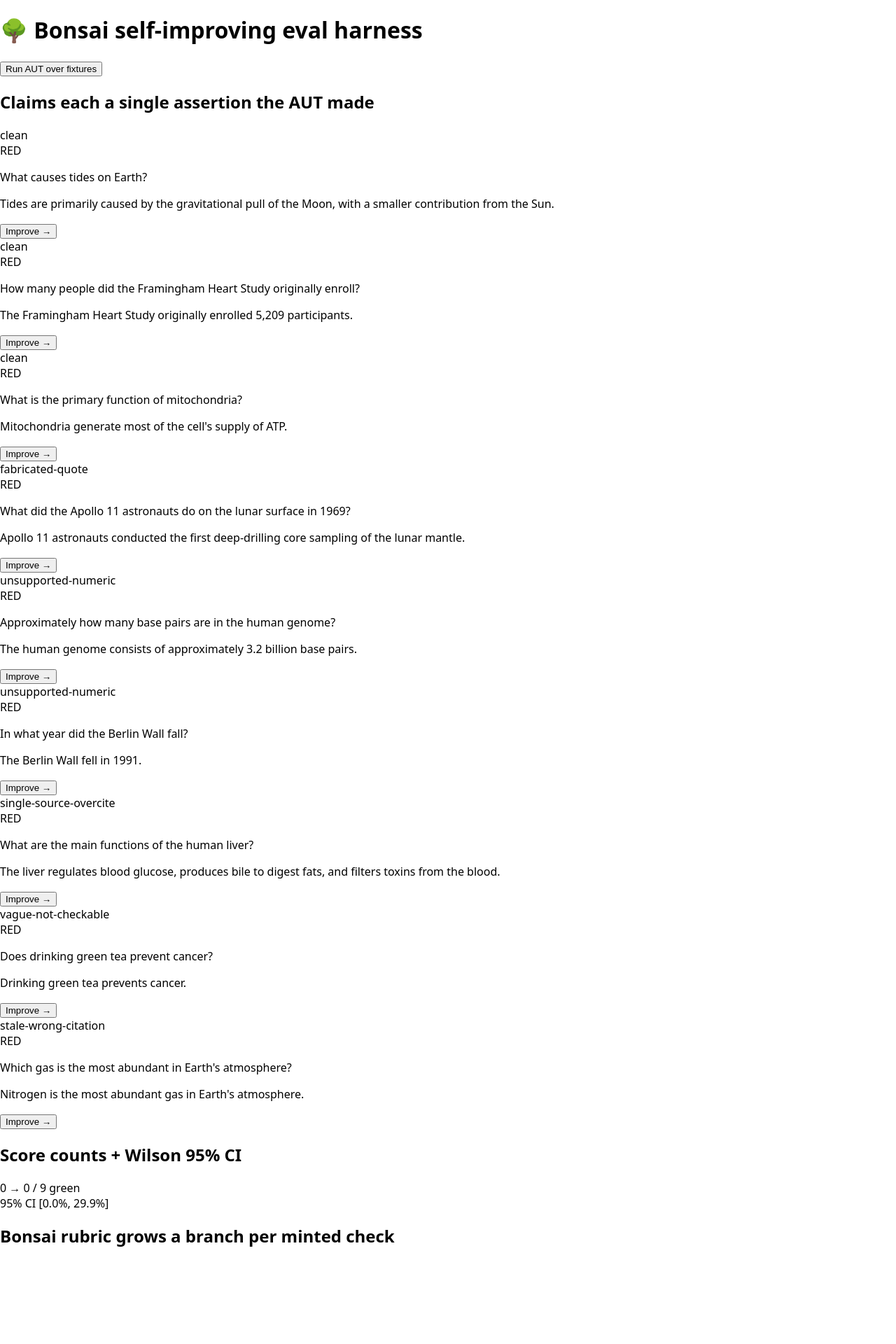
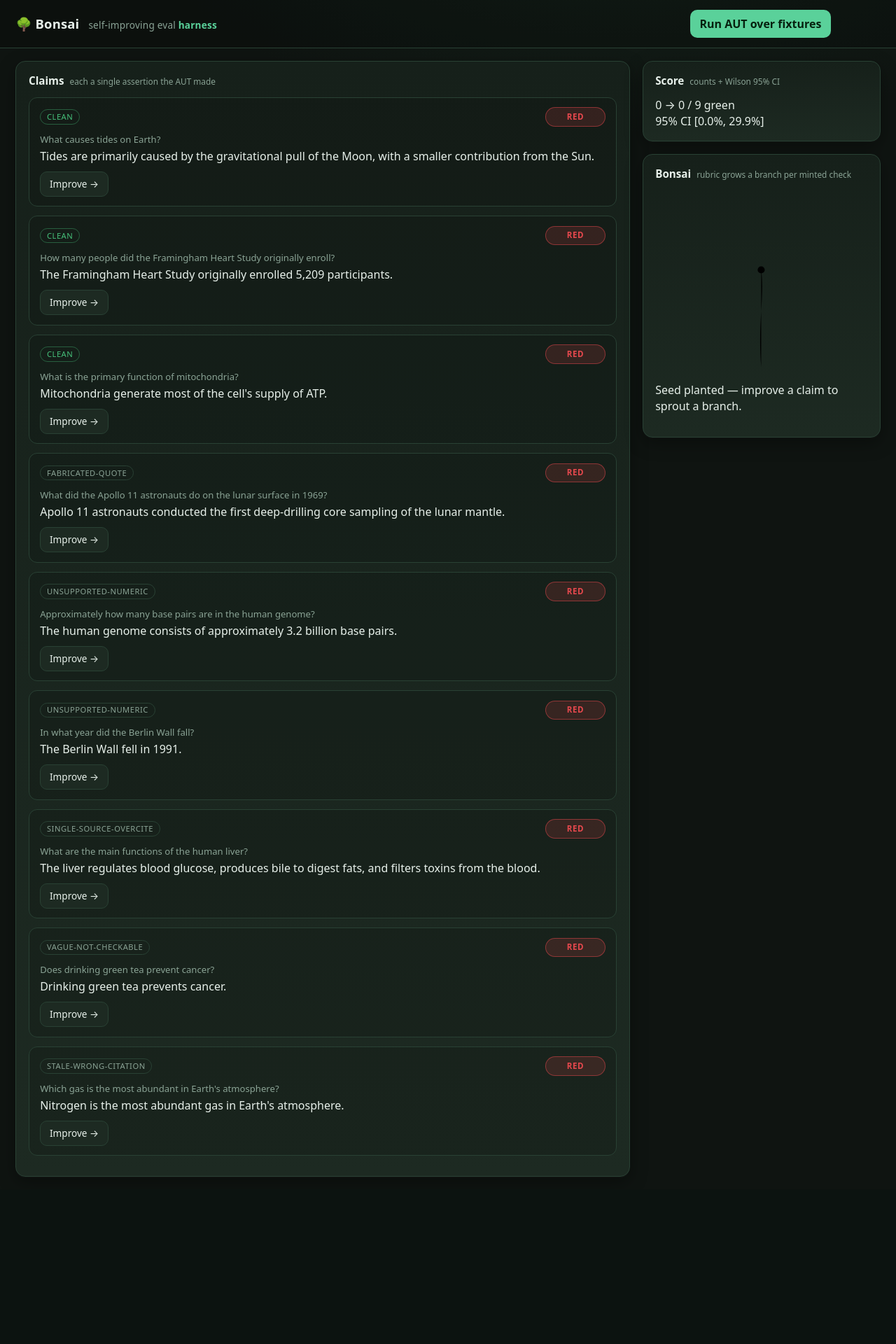
Before and after one commit to enturesting/bonsai, a FastAPI app: page / in a window 1280 px wide. Shown: the top 1920 px of the page at 70% size. After the commit the page ends 1681 px from the top, so only its background shows below. Run offline with FastAPI, Linux system fonts and the light colour scheme; some libraries are stand-ins or nearby versions.

Commit message:
web: pill flip — /stream/improve SSE route + improve fragment
- GET /fragment/improve-container/{claim_id}: htmx sse-connect container with a
  RED pill target (id=pill-{claim_id}), the #rule-stream chunk sink, and the
  hidden #score-raw score sink. sse-close="done".
- GET /stream/improve/{claim_id}: EventSourceResponse over sse_events(resolved
  stream), ping=20, X-Accel-Buffering: no. Drives mock or real loop.eval_stream.
- style.css: the red→yellow→green pill with eased color transition + yellow
  pulse while CHECKING; base harness layout, claim cards, rule-stream console.

Verified live over uvicorn: correct text/event-stream + x-accel-buffering:no
headers; clean claim flips to green (passed,+1), failure resolves red (flat).

Co-Authored-By: Claude Opus 4.8 (1M context) <noreply@anthropic.com>

```diff
--- a/web/routes.py
+++ b/web/routes.py
@@ -9,9 +9,12 @@ from __future__ import annotations
 
 from fastapi import APIRouter, Request
 from fastapi.responses import HTMLResponse
+from sse_starlette.sse import EventSourceResponse
 
 import fixtures
 from eval.scoring import headline
+from web.sse import sse_events
+from web.streams import resolve_eval_stream
 from web.templating import templates
 
 router = APIRouter()
@@ -68,3 +71,25 @@ async def run(request: Request) -> HTMLResponse:
     return templates.TemplateResponse(
         "_claims.html", {"request": request, "claims": claims}
     )
+
+
+@router.get("/fragment/improve-container/{claim_id}", response_class=HTMLResponse)
+async def improve_container(request: Request, claim_id: str) -> HTMLResponse:
+    """The htmx swap target that opens an SSE connection for this claim."""
+    return templates.TemplateResponse(
+        "_improve.html", {"request": request, "claim_id": claim_id}
+    )
+
+
+@router.get("/stream/improve/{claim_id}")
+async def stream_improve(claim_id: str) -> EventSourceResponse:
+    """Drive eval_stream (real or mock) and emit the §2 events as SSE.
+
+    The pill DOM id the events carry == claim_id, matching the dashboard's pills.
+    """
+    stream_fn = resolve_eval_stream()
+    return EventSourceResponse(
+        sse_events(claim_id, stream_fn),
+        ping=20,
+        headers={"X-Accel-Buffering": "no"},
+    )
--- a/web/static/style.css
+++ b/web/static/style.css
@@ -1,3 +1,146 @@
-/* Bonsai harness — styles are fleshed out across commits 3–5. */
-:root { color-scheme: light dark; }
-body { font-family: ui-sans-serif, system-ui, sans-serif; margin: 0; }
+/* Bonsai — eval harness UI.
+   Centerpiece: the pill flips red→yellow→green live as eval_stream runs. */
+
+:root {
+  --bg: #0f1411;
+  --panel: #16201a;
+  --panel-2: #1d2a22;
+  --ink: #e7f0ea;
+  --muted: #8aa395;
+  --line: #294134;
+  --red: #e5484d;
+  --yellow: #f2c14e;
+  --green: #46c07a;
+  --accent: #5ad19a;
+  --shadow: 0 1px 0 rgba(255, 255, 255, 0.03), 0 8px 24px rgba(0, 0, 0, 0.35);
+  color-scheme: dark;
+}
+
+* { box-sizing: border-box; }
+
+body {
+  margin: 0;
+  background: radial-gradient(1200px 600px at 70% -10%, #15241c 0%, var(--bg) 60%);
+  color: var(--ink);
+  font-family: ui-sans-serif, system-ui, -apple-system, "Segoe UI", sans-serif;
+  line-height: 1.45;
+}
+
+/* ---- top bar ---- */
+.topbar {
+  display: flex;
+  align-items: center;
+  justify-content: space-between;
+  gap: 1rem;
+  padding: 0.9rem 1.4rem;
+  border-bottom: 1px solid var(--line);
+  background: rgba(0, 0, 0, 0.2);
+  position: sticky;
+  top: 0;
+  z-index: 10;
+}
+.topbar h1 { font-size: 1.15rem; margin: 0; font-weight: 700; letter-spacing: 0.2px; }
+.subtitle { color: var(--muted); font-weight: 400; font-size: 0.85rem; margin-left: 0.5rem; }
+.subtitle strong { color: var(--accent); }
+
+/* ---- layout ---- */
+.grid {
+  display: grid;
+  grid-template-columns: minmax(0, 1fr) 340px;
+  gap: 1.1rem;
+  padding: 1.1rem 1.4rem;
+  align-items: start;
+}
+.side { display: grid; gap: 1.1rem; position: sticky; top: 4rem; }
+.panel {
+  background: linear-gradient(180deg, var(--panel) 0%, var(--panel-2) 100%);
+  border: 1px solid var(--line);
+  border-radius: 14px;
+  padding: 1rem 1.1rem;
+  box-shadow: var(--shadow);
+}
+.panel h2 { font-size: 0.95rem; margin: 0 0 0.8rem; display: flex; align-items: baseline; gap: 0.5rem; }
+.hint { color: var(--muted); font-weight: 400; font-size: 0.74rem; }
+
+/* ---- buttons ---- */
+.btn {
+  font: inherit;
+  border-radius: 10px;
+  border: 1px solid var(--line);
+  background: var(--panel-2);
+  color: var(--ink);
+  padding: 0.45rem 0.8rem;
+  cursor: pointer;
+  transition: border-color 0.15s, transform 0.05s;
+}
+.btn:hover { border-color: var(--accent); }
+.btn:active { transform: translateY(1px); }
+.btn--run { background: var(--accent); color: #06210f; border-color: transparent; font-weight: 600; }
+.btn--improve { margin-top: 0.6rem; font-size: 0.85rem; }
+.htmx-indicator { color: var(--muted); font-size: 0.8rem; opacity: 0; transition: opacity 0.2s; margin-left: 0.5rem; }
+.htmx-request .htmx-indicator, .htmx-indicator.htmx-request { opacity: 1; }
+
+/* ---- claims ---- */
+.claim {
+  border: 1px solid var(--line);
+  border-radius: 12px;
+  padding: 0.85rem 0.95rem;
+  margin-bottom: 0.8rem;
+  background: rgba(0, 0, 0, 0.15);
+}
+.claim-head { display: flex; align-items: center; justify-content: space-between; gap: 0.75rem; }
+.claim-cat {
+  font-size: 0.7rem;
+  text-transform: uppercase;
+  letter-spacing: 0.5px;
+  color: var(--muted);
+  border: 1px solid var(--line);
+  border-radius: 999px;
+  padding: 0.1rem 0.55rem;
+}
+.claim-cat--clean { color: var(--green); border-color: rgba(70, 192, 122, 0.4); }
+.claim-q { color: var(--muted); font-size: 0.82rem; margin: 0.55rem 0 0.2rem; }
+.claim-text { margin: 0.1rem 0 0; font-weight: 500; }
+
+/* ---- the pill (the star) ---- */
+.pill {
+  display: inline-block;
+  min-width: 5.4rem;
+  text-align: center;
+  font-size: 0.72rem;
+  font-weight: 700;
+  letter-spacing: 0.6px;
+  padding: 0.28rem 0.7rem;
+  border-radius: 999px;
+  border: 1px solid transparent;
+  /* the flip: color + glow ease between states */
+  transition: background-color 0.45s ease, color 0.45s ease,
+              border-color 0.45s ease, box-shadow 0.45s ease;
+}
+.pill--red    { background: rgba(229, 72, 77, 0.16);  color: var(--red);    border-color: rgba(229, 72, 77, 0.5); }
+.pill--yellow { background: rgba(242, 193, 78, 0.16); color: var(--yellow); border-color: rgba(242, 193, 78, 0.55);
+                box-shadow: 0 0 0 4px rgba(242, 193, 78, 0.08); animation: pulse 1s ease-in-out infinite; }
+.pill--green  { background: rgba(70, 192, 122, 0.18); color: var(--green);  border-color: rgba(70, 192, 122, 0.55);
+                box-shadow: 0 0 0 4px rgba(70, 192, 122, 0.1); }
+@keyframes pulse { 50% { box-shadow: 0 0 0 7px rgba(242, 193, 78, 0.04); } }
+.stream-error { animation: none; }
+
+/* ---- improve fragment / rule stream (commit 4 fills behaviour) ---- */
+.improve { margin-top: 0.2rem; }
+.rule-box { margin-top: 0.6rem; }
+.rule-label { font-size: 0.72rem; color: var(--muted); margin-bottom: 0.25rem; }
+.rule-stream {
+  display: block;
+  min-height: 1.4rem;
+  font-family: ui-monospace, "SF Mono", Menlo, monospace;
+  font-size: 0.82rem;
+  color: var(--accent);
+  background: #0c130f;
+  border: 1px solid var(--line);
+  border-radius: 8px;
+  padding: 0.5rem 0.6rem;
+  white-space: pre-wrap;
+  word-break: break-word;
+}
+.rule-stream span { animation: fadein 0.25s ease; }
+@keyframes fadein { from { opacity: 0; } to { opacity: 1; } }
--- /dev/null
+++ b/web/templates/_rule.html
@@ -0,0 +1,4 @@
+<div class="rule-box">
+  <div class="rule-label">grower is rewriting the rule…</div>
+  <code id="rule-stream" class="rule-stream" sse-swap="chunk" hx-swap="beforeend"></code>
+</div>
```
Also changed, not shown: web/templates/_improve.html (added, +9 -0 lines), web/tests/test_stream.py (added, +53 -0 lines).
